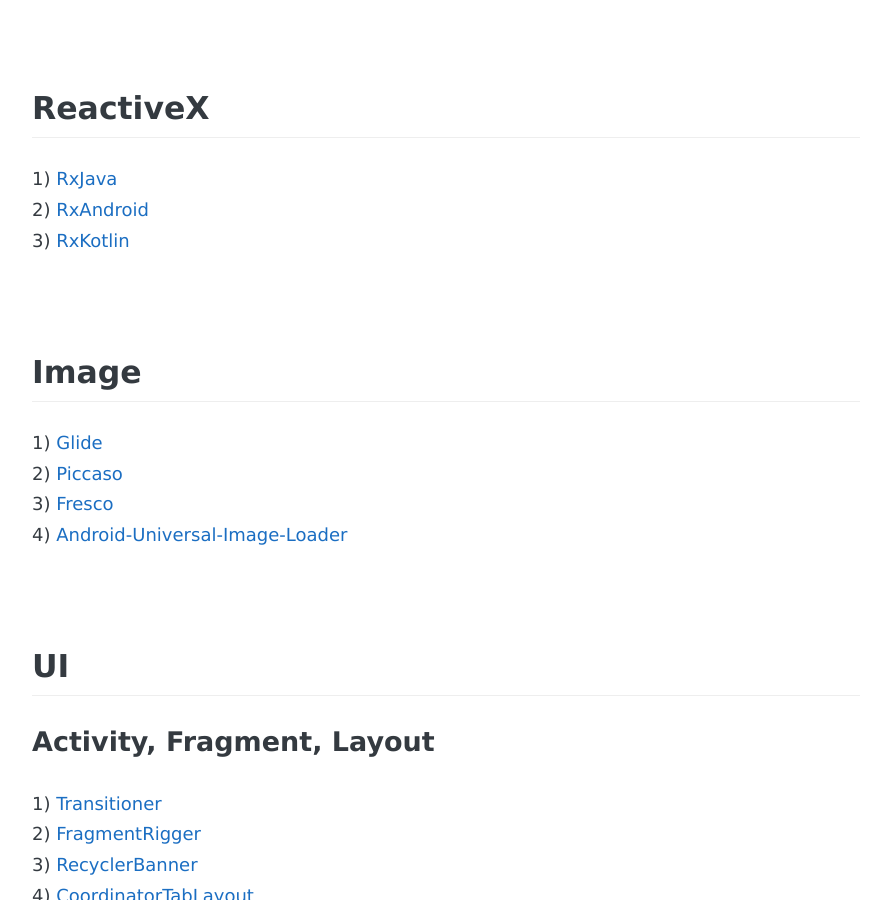
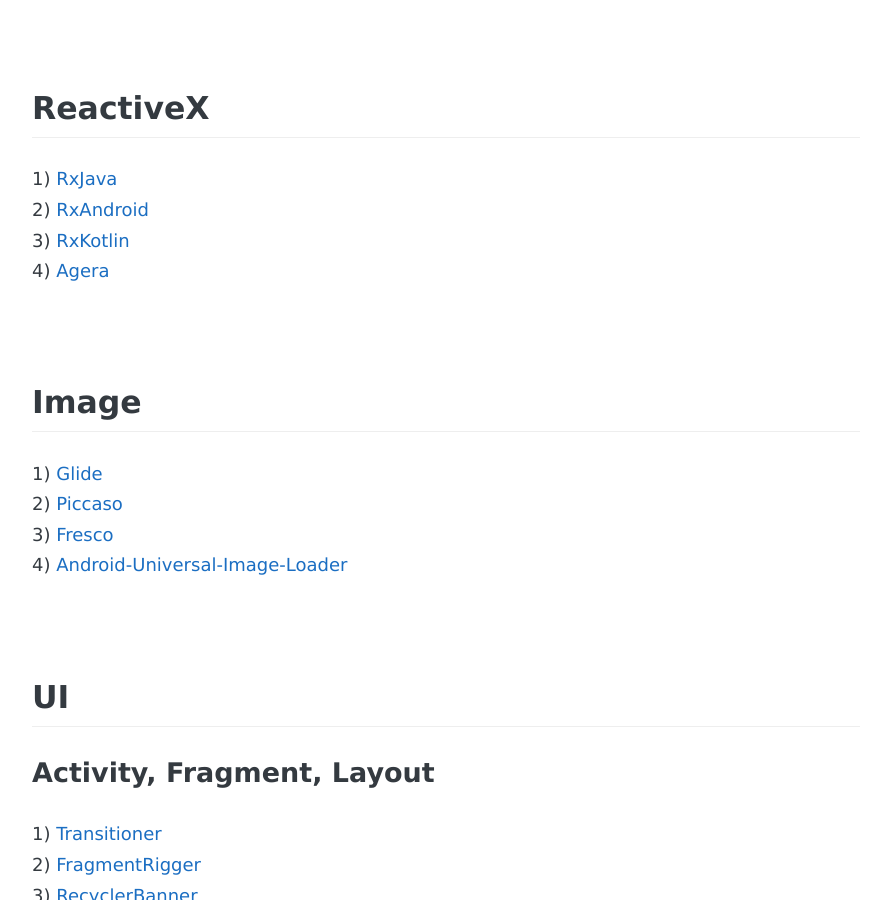
Before and after one commit to CaptainWonJong/CaptainWonJong.github.io, a Jekyll site: the page built from _posts/2018-09-19-My Libraries.md, in a window 1280 px wide and 900 px high, scrolled down 1530 px. Shown: the whole window, without its empty margins (194-1085 px from the left). Built offline with Jekyll 4.4.1, drawn with Linux system fonts in a browser that asks for light colours; some web fonts are replaced; comment, search, counter and statistics services are not loaded.

Commit message:
add libs

```diff
--- a/_posts/2018-09-19-My Libraries.md
+++ b/_posts/2018-09-19-My Libraries.md
@@ -47,6 +47,7 @@
 1) [RxJava](https://github.com/ReactiveX/RxJava)
 2) [RxAndroid](https://github.com/ReactiveX/RxAndroid)
 3) [RxKotlin](https://github.com/ReactiveX/RxKotlin)
+4) [Agera](https://github.com/google/agera)
 <br><br>
 
 
```
Also changed, not shown: 1 other file.
